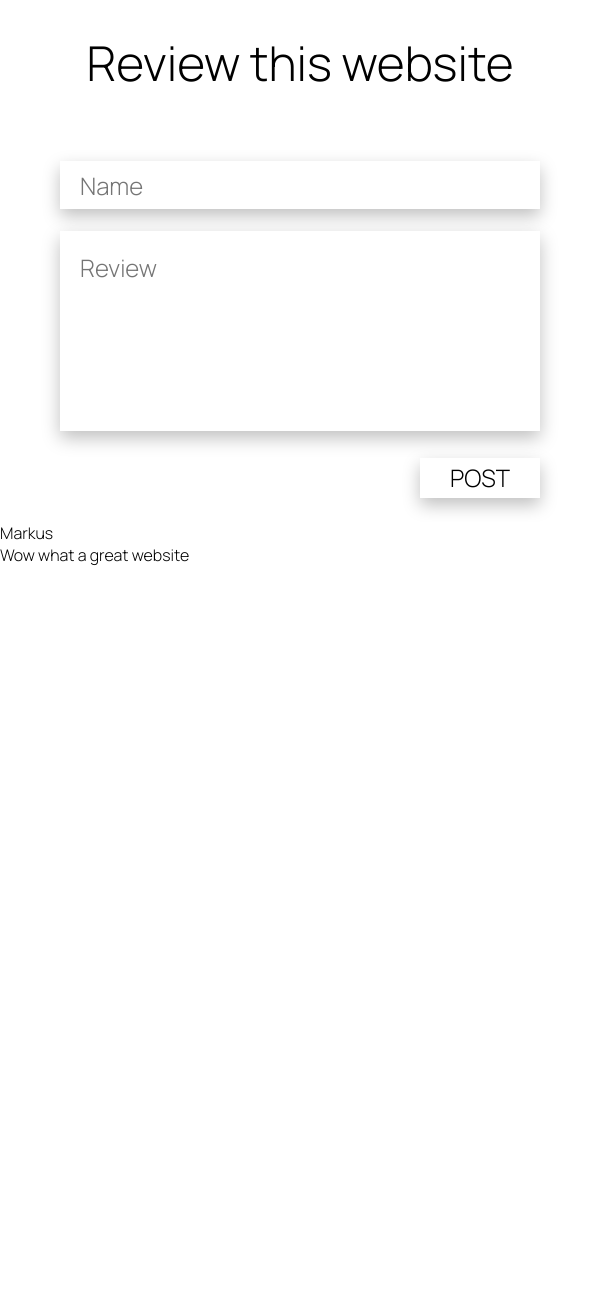
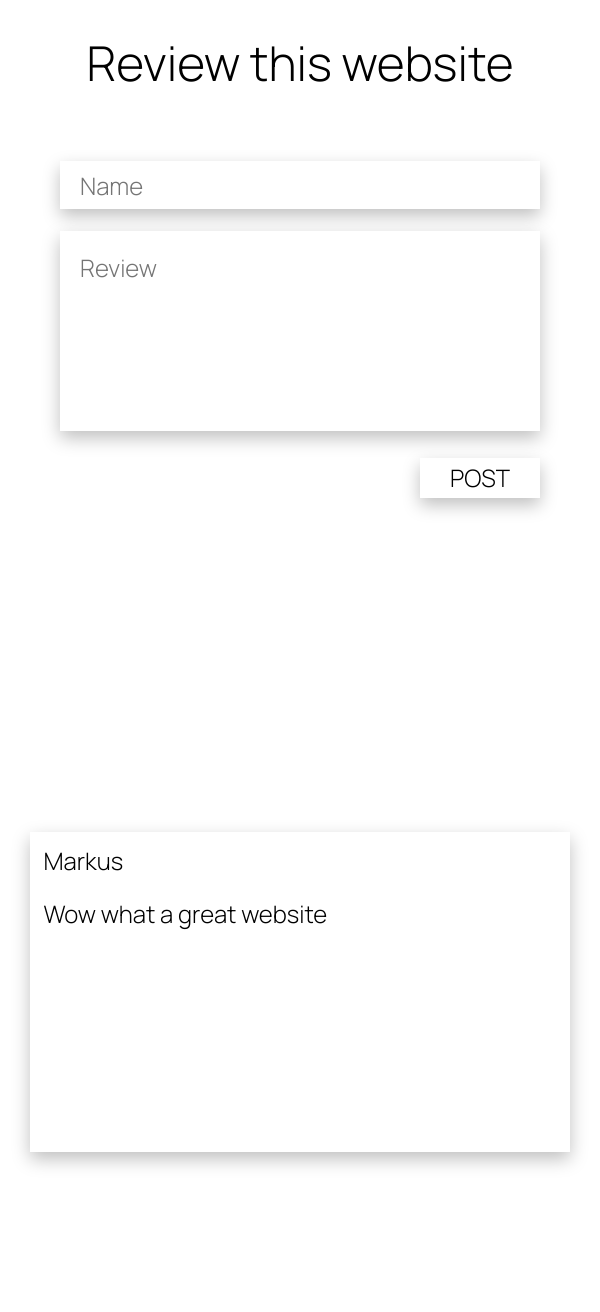
Before and after one commit to maguzzz/Make-a-Review, a PHP site: page / in a window 600 px wide. Before the commit the page ends 566 px from the top, so only its background shows below. Run offline with PHP 8.4, Linux system fonts and the light colour scheme; data comes from the database, SQL or seed files in the repository; data that the repository does not hold is empty.

Commit message:
Review Card Styling

```diff
--- a/Styles/index.css
+++ b/Styles/index.css
@@ -15,12 +15,15 @@
     src: url(../Fonts/Manrope-ExtraLight.ttf);
 }
 
+
+/*Input Div*/
+
 #inputPage{
     width: 100%;
-    height: 100%;
+    min-height: 100vh;
     overflow-y: hidden;
     font-family: Manrope-Light;
-    padding-bottom: 1.5em;
+    margin-bottom: 10em;
 }
 
 .title{
@@ -29,6 +32,14 @@
     padding-top: 5vw;
     padding-bottom: 1vw;
     font-size: 5em;
+}
+
+.noDataError{
+    width: 100%;
+    text-align: center;
+    padding-top: 5vw;
+    padding-bottom: 10vw;
+    font-size: 3vw;
 }
 
 .reviewStars{
@@ -78,9 +89,67 @@
 }
 
 
+/*Display Data Div*/
+
+#postPage{
+    min-height: 100vh;
+    padding-bottom: 10em;
+    background-color: red;
+
+}
+.reviewPost {
+    display: block;
+    margin-left: auto;
+    margin-right: auto;
+    width: 40%;
+    min-height: 20em;
+    height: auto;
+    overflow: auto;
+    margin-top: 2em;
+    box-shadow: 0px 7px 17px rgba(0, 0, 0, 0.25);
+}
+.postNameAndDate{
+    padding-top: .5em;
+    font-size: 2em;
+    margin-left: 2.5%;
+    float:left;
+    height: 2em;
+    width: auto;
+    min-width: 60%;
+}
+
+.postDate{
+    padding-top: .5em;
+    text-align: right;
+    font-size: 2em;
+    margin-right: 2.5%;
+    float: right;
+    height: 2em;
+    width: 20%;
+}
+
+.postReview{
+    font-size: 2em;
+    float: left;
+    margin-left: 2.5%;
+    width: 95%;
+    padding-top: 1%;
+    height: auto;
+    word-wrap: break-word;
+}
+
+.bottomSpacing{
+    margin-bottom: 10em;
+}
+
+
 @media screen and (min-width: 600px) and (max-width: 1200px){
+
+    #inputPage{
+        margin-bottom: 2em;
+    }
+
     #inputBoxes{
-
         width: 80%;
         font-size: 2em;
     }
@@ -138,4 +207,36 @@
         margin-top: .2em;
         height: 5vh;
     }
+
+    /*Display Data Div*/
+
+#postPage{
+    min-height: 100vh;
+    padding-bottom: 10em;
+    background-color: red;
+
 }
+.reviewPost {
+
+    width: 90%;
+
+}
+.postNameAndDate{
+    font-size: 1.5em;
+}
+
+.postDate{
+ font-size: 1.5em;
+}
+
+.postReview{
+    font-size: 1.5em;
+
+}
+
+.bottomSpacing{
+    margin-bottom: 10em;
+}
+
+
+}
```
